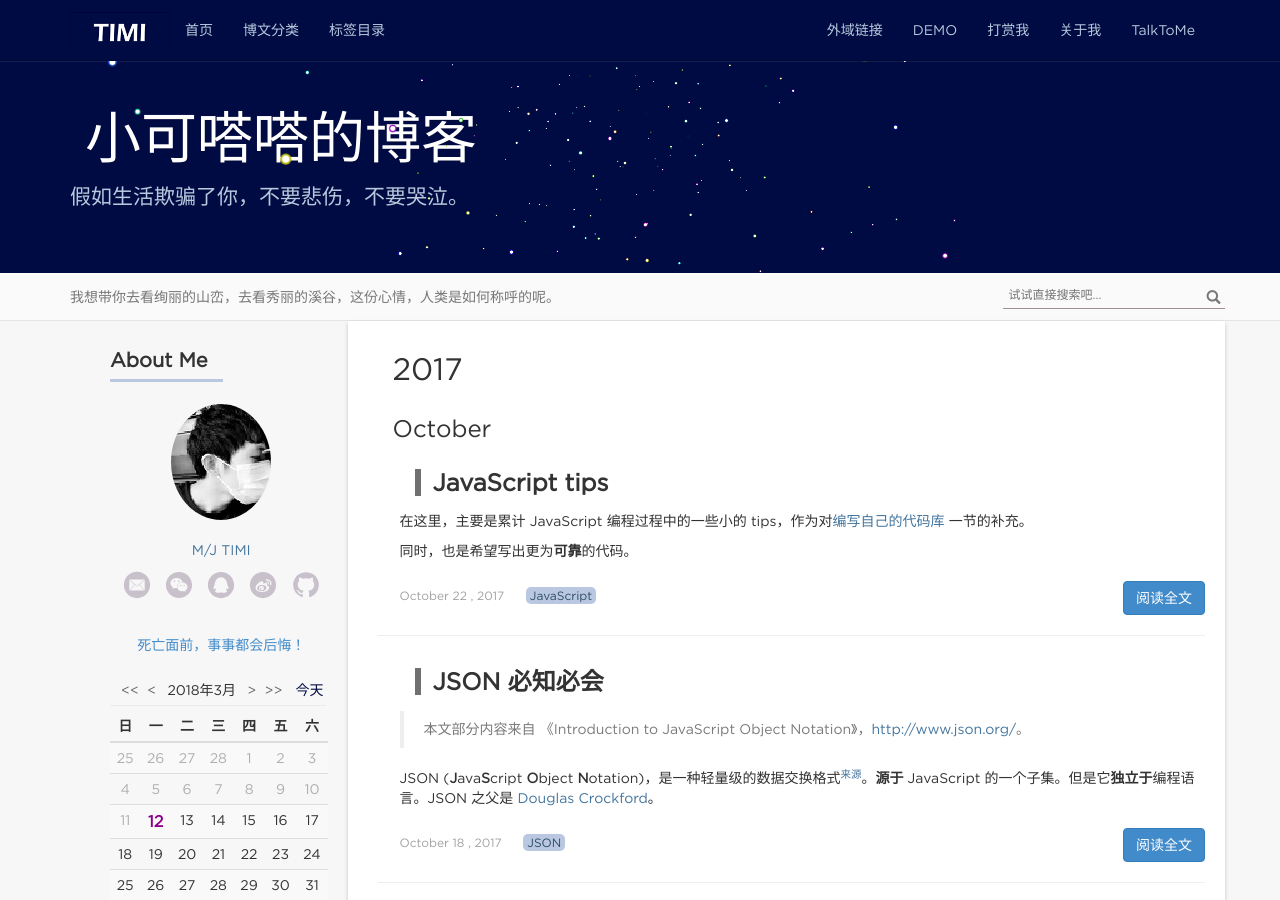
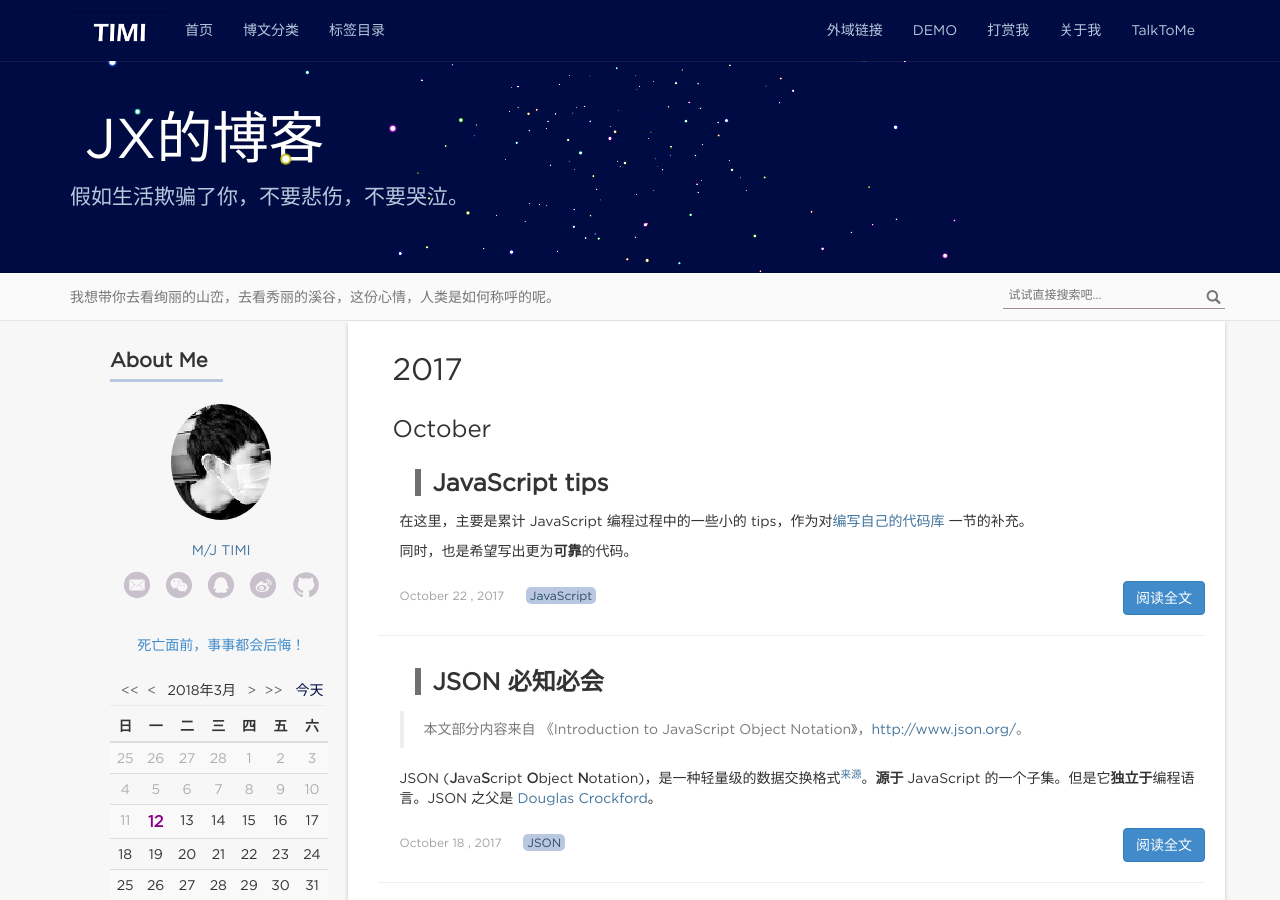
Before and after one commit to jiaxin96/jiaxin96.github.io, a Jekyll site: the page built from index.html, in a window 1280 px wide and 900 px high. Built offline with Jekyll 4.4.1, drawn with Linux system fonts in a browser that asks for light colours; nearby versions of some CDN libraries; the list of posts is cut into pages by our own code; comment, search, counter and statistics services are not loaded.

Commit message:
修改上线github.io

```diff
--- a/_config.yml
+++ b/_config.yml
@@ -1,10 +1,10 @@
 # Site settings
-name: 小可嗒嗒的博客
-email: maoxiaoke@outlook.com
+name: JX的博客
+email: 572673807@qq.com
 author: M/J
-url: http://xiaokedada.com
-resume_site: http://xiaokedada.com/me/
-github: https://github.com/maoxiaoke/
+url: http://jiaxin.online
+resume_site: https://jiaxin96.github.io/me/
+github: https://github.com/jiaxin96/
 baseurl: ""  #根目录
 description: 假如生活欺骗了你，不要悲伤，不要哭泣。
 motto: 我们笑着说再见，却深知再见遥遥无期。
```
